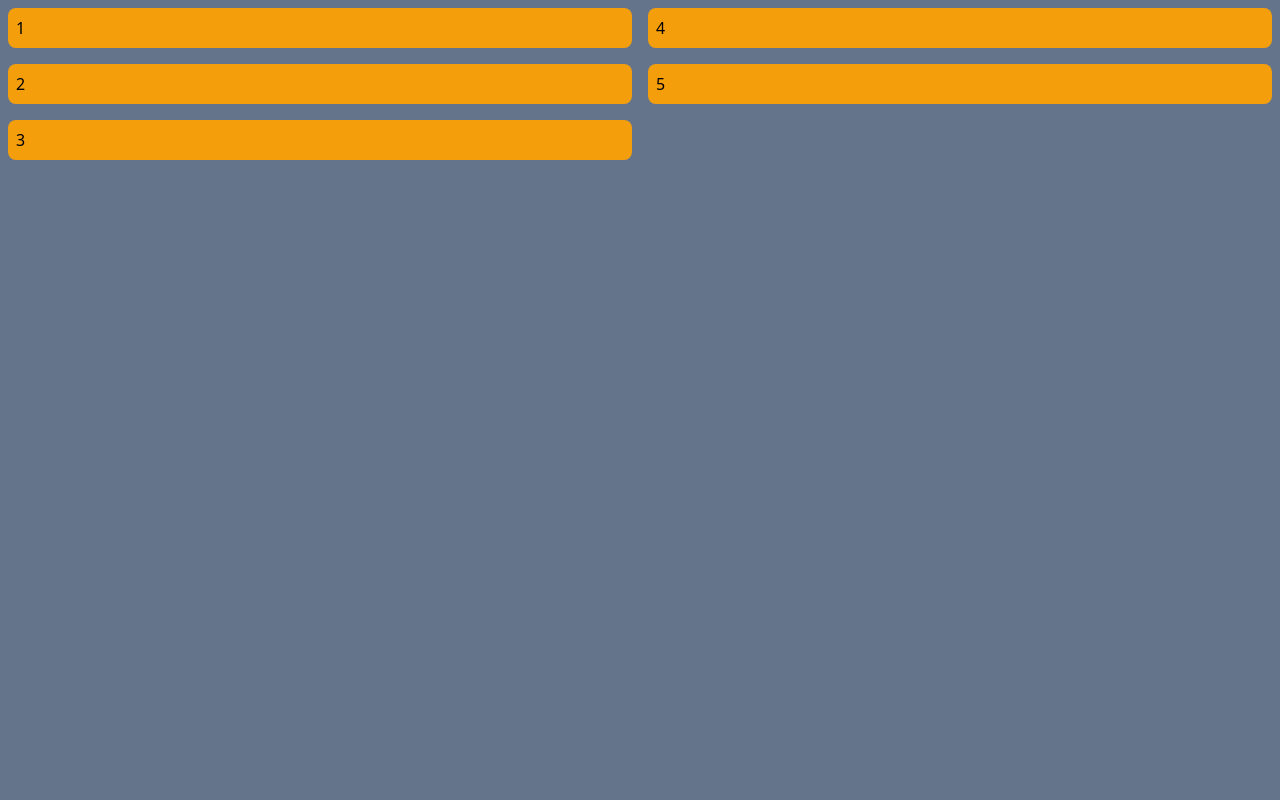
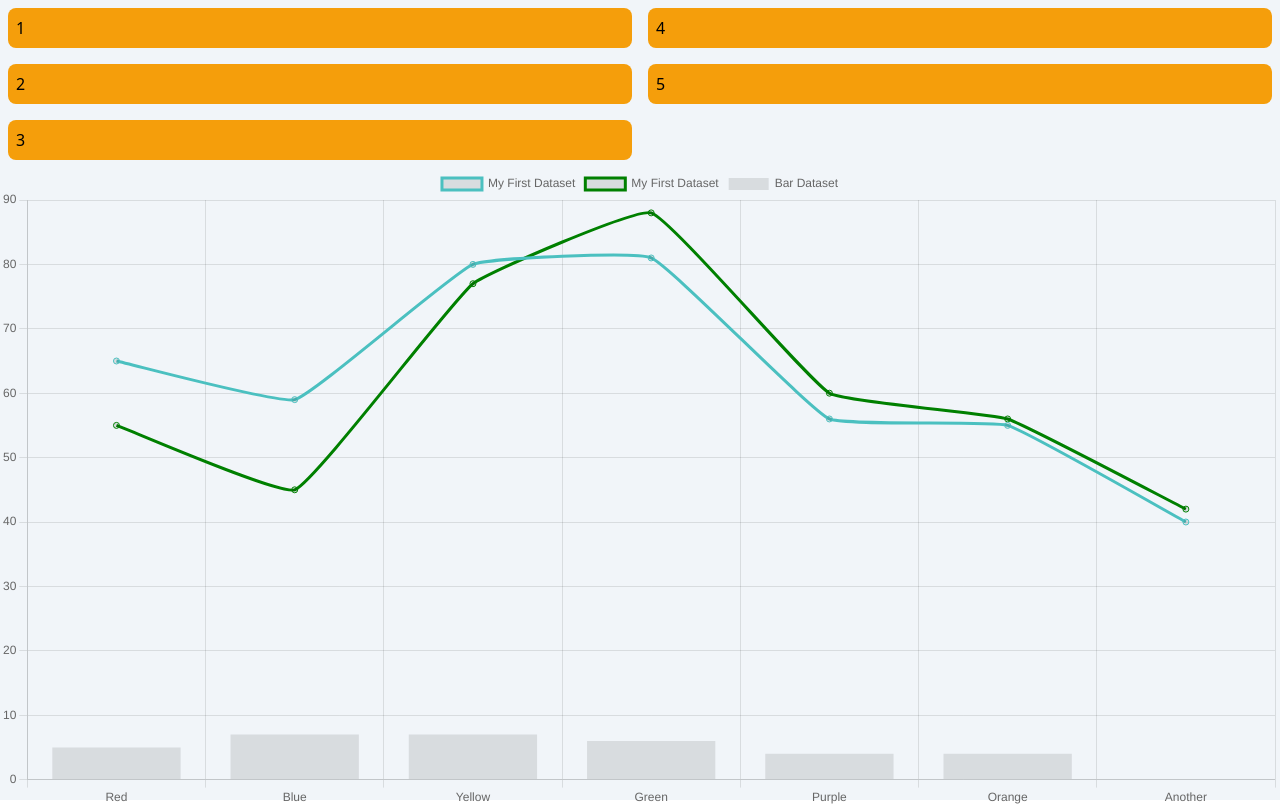
Before and after one commit to Veetinho/kierownik, a plain HTML site: page index.html in a window 1280 px wide. Drawn offline with nearby package versions, Linux system fonts and the light colour scheme.

Commit message:
simple charts added

```diff
--- a/index.html
+++ b/index.html
@@ -4,10 +4,12 @@
     <meta charset="UTF-8" />
     <meta name="viewport" content="width=device-width, initial-scale=1.0" />
     <script src="https://cdn.tailwindcss.com"></script>
+    <script src="https://cdn.jsdelivr.net/npm/chart.js"></script>
+
     <title>Kierownik</title>
   </head>
   <body>
-    <div class="container h-screen mx-auto bg-slate-500">
+    <div class="container h-screen mx-auto bg-slate-100">
       <div class="grid grid-rows-3 grid-flow-col gap-4 p-2">
         <div class="bg-amber-500 rounded-lg p-2">1</div>
         <div class="bg-amber-500 rounded-lg p-2">2</div>
@@ -15,6 +17,16 @@
         <div class="bg-amber-500 rounded-lg p-2">4</div>
         <div class="bg-amber-500 rounded-lg p-2">5</div>
       </div>
+      <div>
+        <canvas id="myChart"></canvas>
+      </div>
     </div>
+    <script
+      src="https://cdnjs.cloudflare.com/ajax/libs/Chart.js/4.4.1/chart.min.js"
+      integrity="sha512-L0Shl7nXXzIlBSUUPpxrokqq4ojqgZFQczTYlGjzONGTDAcLremjwaWv5A+EDLnxhQzY5xUZPWLOLqYRkY0Cbw=="
+      crossorigin="anonymous"
+      referrerpolicy="no-referrer"
+    ></script>
+    <script src="main.js"></script>
   </body>
 </html>
--- a/main.js
+++ b/main.js
@@ -0,0 +1,29 @@
+const ctx = document.getElementById('myChart')
+
+new Chart(ctx, {
+  type: 'line',
+  data: {
+    labels: ['Red', 'Blue', 'Yellow', 'Green', 'Purple', 'Orange', 'Another'],
+    datasets: [
+      {
+        label: 'My First Dataset',
+        data: [65, 59, 80, 81, 56, 55, 40],
+        fill: false,
+        borderColor: 'rgb(75, 192, 192)',
+        tension: 0.1,
+      },
+      {
+        label: 'My First Dataset',
+        data: [55, 45, 77, 88, 60, 56, 42],
+        fill: false,
+        borderColor: 'green',
+        tension: 0.1,
+      },
+      {
+        type: 'bar',
+        label: 'Bar Dataset',
+        data: [5, 7, 7, 6, 4, 4],
+      },
+    ],
+  },
+})
```
